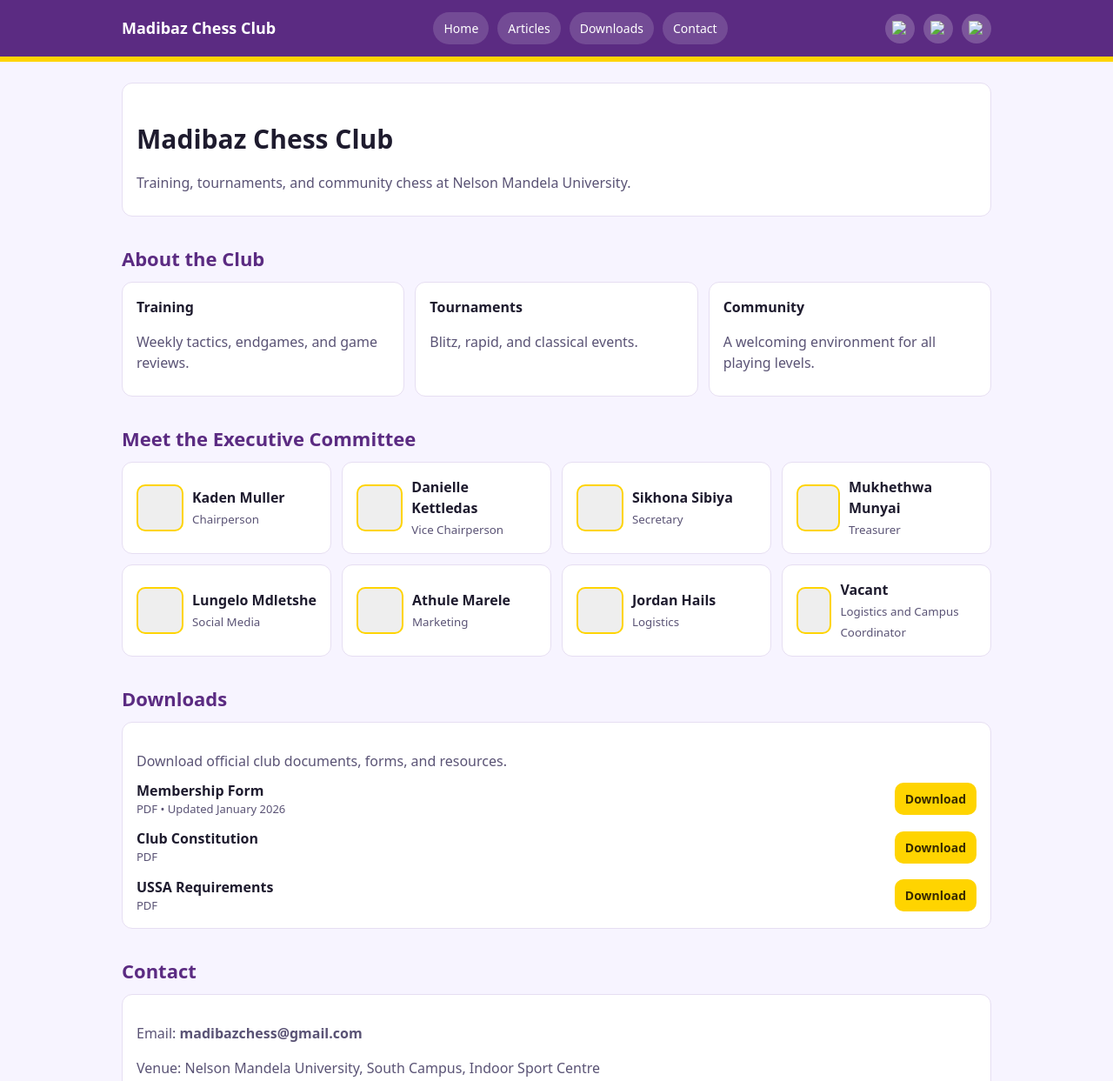
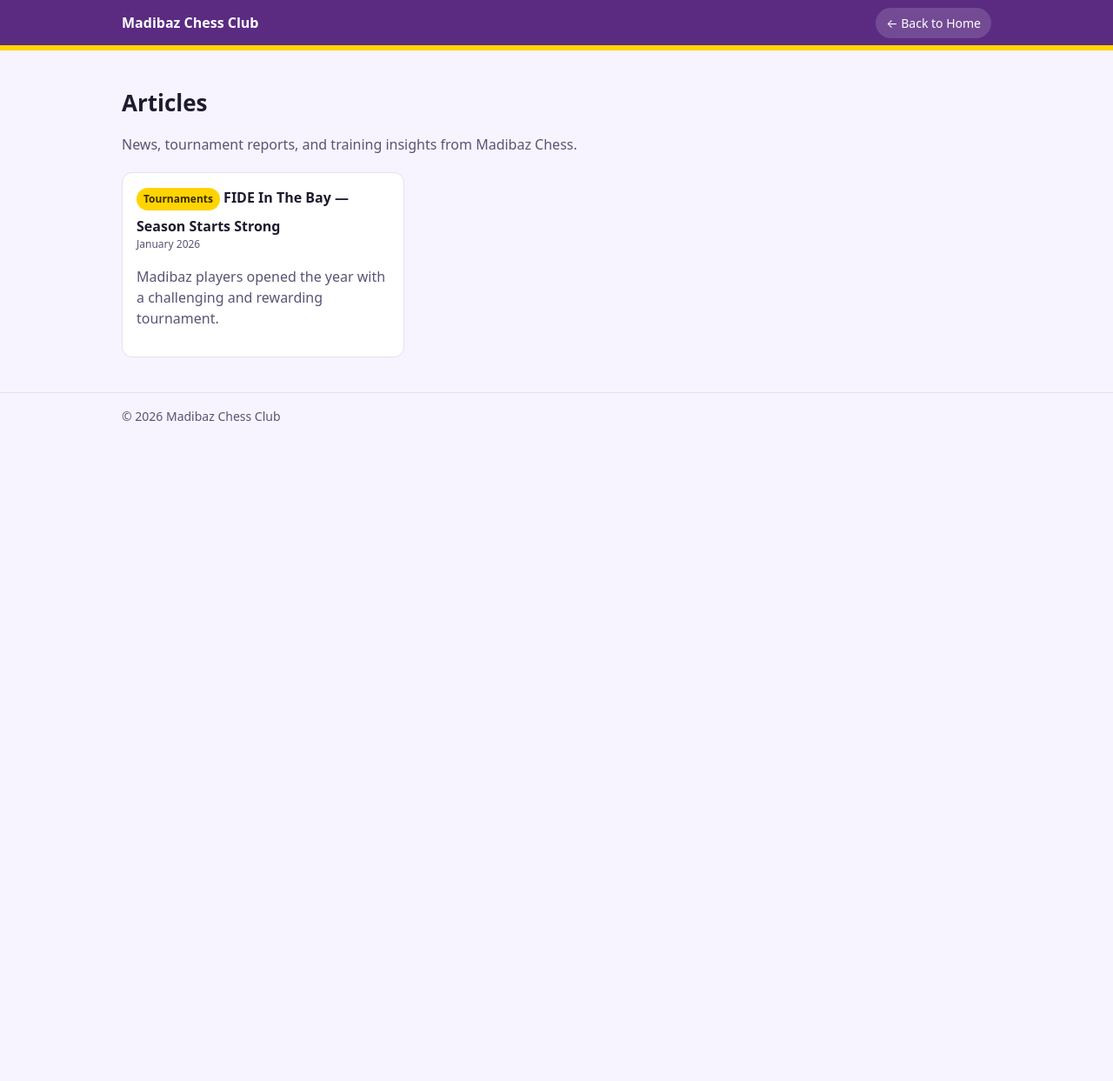
Before and after one commit to KadenMuller/MadibazChessClub, a plain HTML site: page articles.html in a window 1280 px wide. Shown: the top 1243 px of the page at 87% size. After the commit the page ends 800 px from the top, so only its background shows below. Drawn offline with Linux system fonts and the light colour scheme.

Commit message:
Update articles.html with new content and styles

```diff
--- a/articles.html
+++ b/articles.html
@@ -3,8 +3,7 @@
 <head>
   <meta charset="UTF-8" />
   <meta name="viewport" content="width=device-width, initial-scale=1.0"/>
-  <title>Madibaz Chess Club</title>
-  <meta name="description" content="Madibaz Chess Club — training, tournaments, and community chess at Nelson Mandela University." />
+  <title>Articles | Madibaz Chess Club</title>
 
   <style>
     :root{
@@ -26,7 +25,6 @@
       color: var(--text);
       line-height:1.5;
     }
-
     a{ color:inherit; text-decoration:none; }
     .container{ width:min(1000px, 92vw); margin:0 auto; }
 
@@ -43,22 +41,26 @@
       gap:12px;
       flex-wrap:wrap;
     }
-    .brand{ font-weight:800; font-size:18px; }
-    nav{ display:flex; gap:10px; flex-wrap:wrap; }
     nav a{
       padding:8px 12px;
       border-radius:999px;
       background: rgba(255,255,255,.15);
       font-size:14px;
     }
-    nav a:hover{ background: rgba(255,255,255,.25); }
 
     main{ padding:24px 0 40px; }
-    section{ margin-bottom:32px; }
+    h1{ font-size:26px; margin-bottom:8px; }
+    p{ color:var(--muted); }
 
-    h1{ font-size:30px; margin-bottom:8px; }
-    h2{ font-size:22px; color:var(--purple); margin-bottom:10px; }
-    p{ color:var(--muted); margin-bottom:10px; }
+    .articlesGrid{
+      display:grid;
+      grid-template-columns: repeat(3, 1fr);
+      gap:12px;
+      margin-top:20px;
+    }
+    @media (max-width: 850px){
+      .articlesGrid{ grid-template-columns:1fr; }
+    }
 
     .card{
       background: var(--card);
@@ -67,41 +69,21 @@
       padding:16px;
     }
 
-    .grid3{
-      display:grid;
-      grid-template-columns: repeat(3, 1fr);
-      gap:12px;
+    .tag{
+      display:inline-block;
+      background: var(--yellow);
+      color:#3a2b00;
+      font-size:12px;
+      font-weight:700;
+      padding:4px 8px;
+      border-radius:999px;
+      margin-bottom:6px;
     }
-    @media (max-width: 850px){
-      .grid3{ grid-template-columns:1fr; }
+    .meta{
+      font-size:12px;
+      color:var(--muted);
+      margin-bottom:6px;
     }
-
-    .teamGrid{
-      display:grid;
-      grid-template-columns: repeat(4, 1fr);
-      gap:12px;
-    }
-    @media (max-width: 850px){
-      .teamGrid{ grid-template-columns: repeat(2, 1fr); }
-    }
-    @media (max-width: 520px){
-      .teamGrid{ grid-template-columns:1fr; }
-    }
-
-    .member{
-      display:flex;
-      align-items:center;
-      gap:10px;
-    }
-    .avatar{
-      width:54px;
-      height:54px;
-      border-radius:10px;
-      border:2px solid var(--yellow);
-      background:#eee;
-    }
-    .member b{ display:block; }
-    .member small{ color:var(--muted); }
 
     footer{
       border-top:1px solid var(--border);
@@ -109,62 +91,6 @@
       color:var(--muted);
       font-size:14px;
     }
-.downloadList{
-  display:grid;
-  gap:12px;
-}
-.downloadItem{
-  display:flex;
-  justify-content:space-between;
-  align-items:center;
-  gap:12px;
-  flex-wrap:wrap;
-}
-.downloadItem a{
-  display:inline-block;
-  padding:8px 12px;
-  border-radius:10px;
-  background: var(--yellow);
-  color:#3a2b00;
-  font-weight:800;
-  font-size:14px;
-}
-.downloadItem a:hover{
-  filter: brightness(0.95);
-}
-.fileMeta{
-  color: var(--muted);
-  font-size:13px;
-}
-
-.socials{
-  display:flex;
-  gap:10px;
-  align-items:center;
-}
-
-.socials a{
-  display:flex;
-  width:34px;
-  height:34px;
-  align-items:center;
-  justify-content:center;
-  border-radius:50%;
-  background: rgba(255,255,255,.2);
-}
-
-.socials a:hover{
-  background: rgba(255,255,255,.35);
-}
-
-.socials img{
-  width:18px;
-  height:18px;
-  object-fit:contain;
-}
-
-
-
   </style>
 </head>
 
@@ -172,119 +98,26 @@
 
 <header>
   <div class="container top">
-    <div class="brand">Madibaz Chess Club</div>
+    <strong>Madibaz Chess Club</strong>
     <nav>
-      <a href="index.html">Home</a>
-      <a href="articles.html">Articles</a>
-      <a href="#downloads">Downloads</a>
-      <a href="#contact">Contact</a>
+      <a href="index.html">← Back to Home</a>
     </nav>
-
-<div class="socials">
-  <!-- Instagram -->
-  <a href="https://www.instagram.com/madibazchess" target="_blank" aria-label="Instagram">
-    <img src="images/IG.png" alt="Instagram">
-  </a>
-
- <!-- TikTok -->
-  <a href="https://www.instagram.com/madibazchess" target="_blank" aria-label="Tiktok">
-    <img src="images/tiktok.png" alt="Instagram">
-  </a>
-
-  <!-- YouTube -->
-  <a href="https://www.youtube.com/@madibazchess" target="_blank" aria-label="YouTube">
-    <img src="images/YT.png" alt="YouTube">
-  </a>
-</div>
-
-
-
   </div>
-
 </header>
 
 <main class="container">
+  <h1>Articles</h1>
+  <p>News, tournament reports, and training insights from Madibaz Chess.</p>
 
-  <section class="card">
-    <h1>Madibaz Chess Club</h1>
-    <p>Training, tournaments, and community chess at Nelson Mandela University.</p>
-  </section>
+  <div class="articlesGrid">
+    <article class="card">
+      <span class="tag">Tournaments</span>
+      <b>FIDE In The Bay — Season Starts Strong</b>
+      <div class="meta">January 2026</div>
+      <p>Madibaz players opened the year with a challenging and rewarding tournament.</p>
+    </article>
 
-  <section>
-    <h2>About the Club</h2>
-    <div class="grid3">
-      <div class="card">
-        <b>Training</b>
-        <p>Weekly tactics, endgames, and game reviews.</p>
-      </div>
-      <div class="card">
-        <b>Tournaments</b>
-        <p>Blitz, rapid, and classical events.</p>
-      </div>
-      <div class="card">
-        <b>Community</b>
-        <p>A welcoming environment for all playing levels.</p>
-      </div>
-    </div>
-  </section>
-
-  <section>
-    <h2>Meet the Executive Committee</h2>
-    <div class="teamGrid">
-      <div class="card member"><div class="avatar"></div><div><b>Kaden Muller</b><small>Chairperson</small></div></div>
-      <div class="card member"><div class="avatar"></div><div><b>Danielle Kettledas</b><small>Vice Chairperson</small></div></div>
-      <div class="card member"><div class="avatar"></div><div><b>Sikhona Sibiya</b><small>Secretary</small></div></div>
-      <div class="card member"><div class="avatar"></div><div><b>Mukhethwa Munyai</b><small>Treasurer</small></div></div>
-      <div class="card member"><div class="avatar"></div><div><b>Lungelo Mdletshe</b><small>Social Media</small></div></div>
-      <div class="card member"><div class="avatar"></div><div><b>Athule Marele</b><small>Marketing</small></div></div>
-      <div class="card member"><div class="avatar"></div><div><b>Jordan Hails</b><small>Logistics</small></div></div>
-      <div class="card member"><div class="avatar"></div><div><b>Vacant</b><small>Logistics and Campus Coordinator</small></div></div>
-    </div>
-  </section>
-
-  <section id="downloads">
-  <h2>Downloads</h2>
-
-  <div class="card">
-    <p>Download official club documents, forms, and resources.</p>
-
-    <div class="downloadList">
-      <div class="downloadItem">
-        <div>
-          <b>Membership Form</b>
-          <div class="fileMeta">PDF • Updated January 2026</div>
-        </div>
-        <a href="downloads/membership-form.pdf" download>Download</a>
-      </div>
-
-      <div class="downloadItem">
-        <div>
-          <b>Club Constitution</b>
-          <div class="fileMeta">PDF</div>
-        </div>
-        <a href="downloads/club-constitution.pdf" download>Download</a>
-      </div>
-
-      <div class="downloadItem">
-        <div>
-          <b>USSA Requirements</b>
-          <div class="fileMeta">PDF</div>
-        </div>
-        <a href="downloads/code-of-conduct.pdf" download>Download</a>
-      </div>
-    </div>
   </div>
-</section>
-
-
-  <section id="contact">
-    <h2>Contact</h2>
-    <div class="card">
-      <p>Email: <b>madibazchess@gmail.com</b></p>
-      <p>Venue: Nelson Mandela University, South Campus, Indoor Sport Centre</p>
-    </div>
-  </section>
-
 </main>
 
 <footer>
```
